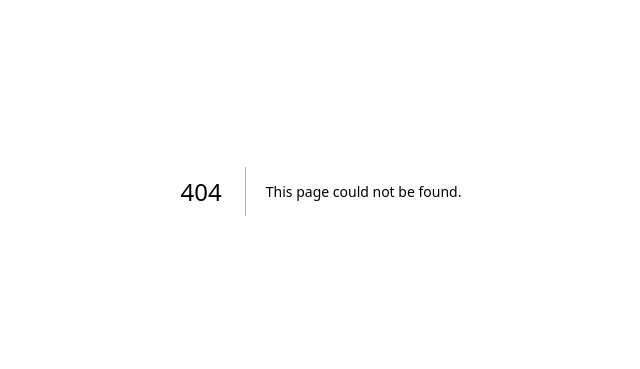
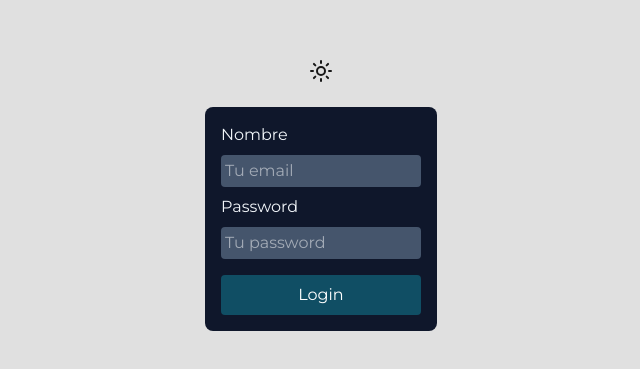
Before and after one commit to SofiDevOs/store-system-admin-panel, a Next.js app: page /login in a window 1280 px wide. Before the commit this address had no page. Shown: the part 209-578 px from the top of the page, without its empty margins (319-959 px from the left). Built offline with nearby package versions, Linux system fonts and the light colour scheme; no server answers.

Commit message:
✨ Feat:introduce authentication

```diff
--- a/src/app/dashboard/components/sections/AbsenseTable.tsx
+++ b/src/app/dashboard/components/sections/AbsenseTable.tsx
@@ -6,7 +6,7 @@ interface Props {
 	children?: React.ReactNode;
 }
 
-const AbsenseTable = ({  tableMenu,  children }: Props) => {
+const AbsenseTable = ({  tableMenu,   children }: Props) => {
 	return (
 		<div className="bg-slate-700 dark:bg-slate-900 border border-slate-500/30  rounded-xl p-4 w-full  ">
 			<table className="table-auto md:table-fixed border-collapse w-full min-h-fit ">
--- a/src/app/dashboard/components/sections/BasicStats.tsx
+++ b/src/app/dashboard/components/sections/BasicStats.tsx
@@ -18,7 +18,7 @@ export const BasicStats = () => {
 					<EmployeeStats/>
 				</DashboardCard>
 				<DashboardCard className='[grid-area:el-3] items-center p-0' >
-					<Schedule className="bg-slate-900"/>
+					<Schedule className="bg-transparent border-none text-primary"/>
 				</DashboardCard>
 			</section>
 		</>
--- a/src/app/dashboard/layout.tsx
+++ b/src/app/dashboard/layout.tsx
@@ -25,7 +25,7 @@ const DashboardLayout = ({ children }: { children: React.ReactNode }) => {
           <Footer isActive={isActive} />
         </Sidebar>
         <div className="flex flex-col w-full h-full [grid-area:main]">
-          <header className="flex justify-between sticky top-0 bg-background z-10 items-center px-2 py-2  mb-5">
+          <header className="flex justify-between sticky top-0 bg-background z-10 items-center px-2 py-2  mb-5 z-100">
             <h1 className=" font-bold flex items-center gap-2">
               <ChevronRight className="w-4 h-4" /> {pathname}
             </h1>
--- a/src/app/dashboard/page.tsx
+++ b/src/app/dashboard/page.tsx
@@ -25,7 +25,7 @@ const page = () => {
       <BasicStats />
       <AbsenseTable
 				absenceData={absenceData as AbsenceEmployee[]}
-				columns={columns}
+
 				tableMenu={tableMenu}
 			>
 				{absenceData.map((row) => (
@@ -53,6 +53,11 @@ const page = () => {
 								<TagStatus status={row.status as Status} />
 							</td>
 						)}
+						<td>
+							<button className="px-3 py-1 rounded bg-slate-900 dark:bg-slate-600 text-sm">
+								Ver detalles
+							</button>
+						</td>
 					</tr>
 				))}
 			</AbsenseTable>
--- /dev/null
+++ b/src/app/login/components/LoginForm.tsx
@@ -0,0 +1,44 @@
+"use client";
+import Form from "next/form";
+import { useAuth } from "@/hooks/useAuth";
+
+const LoginForm = () => {
+	const { login, isLoading, error } = useAuth();
+
+	return (
+		<Form
+			noValidate
+			action={login}
+			className="flex flex-col self-center p-4  text-slate-100 bg-slate-900 w-fit  rounded-lg gap-2"
+		>
+			<label htmlFor="email">Nombre</label>
+			<input
+				type="email"
+				name="email"
+				placeholder="Tu email"
+				className="rounded p-1 bg-slate-600 text-white"
+				disabled={isLoading}
+				required
+			/>
+			<label htmlFor="password">Password</label>
+			<input
+				type="password"
+				name="password"
+				placeholder="Tu password"
+				className="rounded p-1 bg-slate-600 text-white"
+				disabled={isLoading}
+				required
+			/>
+			<button
+				type="submit"
+				disabled={isLoading}
+				className="mt-2 p-2 bg-cyan-900 rounded text-white hover:bg-cyan-700 transition-colors cursor-pointer"
+			>
+				{isLoading ? "Iniciando sesión..." : "Login"}
+			</button>
+			{error && <p className="text-red-500 mt-1 text-xs">{error}</p>}
+		</Form>
+	);
+};
+
+export default LoginForm;
--- /dev/null
+++ b/src/app/login/page.tsx
@@ -0,0 +1,17 @@
+import { ThemeToggle } from "@/components/ThemeToggle";
+import { ThemeProvider } from "@/context/ThemeContext";
+
+import LoginForm from "./components/LoginForm";
+
+const page = () => {
+	return (
+		<ThemeProvider>
+			<section className="flex flex-col  justify-center items-center gap-4 w-full h-full min-h-screen">
+				<ThemeToggle />
+				<LoginForm />
+			</section>
+		</ThemeProvider>
+	);
+};
+
+export default page;
--- /dev/null
+++ b/src/hooks/useAuth.ts
@@ -0,0 +1,78 @@
+import { useState } from "react";
+import { useRouter } from "next/navigation";
+export const useAuth = () => {
+	const [isLoading, setIsLoading] = useState(false);
+	const [error, setError] = useState<string | null>(null);
+	const router = useRouter();
+	const API_URL = process.env.NEXT_PUBLIC_API_URL;
+
+	const login = async (formData: FormData) => {
+		setIsLoading(true);
+		setError(null);
+		const email = formData.get("email")?.toString() || "";
+		const password = formData.get("password")?.toString() || "";
+
+		if (email.trim() === "") {
+			setError("Email is required");
+			setIsLoading(false);
+			return;
+		}
+
+		if (password.trim() === "") {
+			setError("Password is required");
+			setIsLoading(false);
+			return;
+		}
+
+		try {
+			const csrfResponse = await fetch(`${API_URL}/auth/csrf-token`, {
+				method: "GET",
+				credentials: "include",
+				headers: {
+					Accept: "application/json",
+				},
+				cache: "no-store",
+			});
+
+			if (!csrfResponse.ok) {
+				throw new Error("Unable to establish a secure connection with the server");
+			}
+
+			const { csrfToken } = await csrfResponse.json();
+
+			const loginResponse = await fetch(`${API_URL}/auth/login`, {
+				method: "POST",
+				credentials: "include",
+				headers: {
+					"Content-Type": "application/json",
+					"x-csrf-token": csrfToken,
+				},
+				body: JSON.stringify({ email, password }),
+			});
+
+			if (!loginResponse.ok) {
+				const errorData = await loginResponse.json().catch(() => null);
+				throw new Error(
+					errorData?.errors?.[0]?.msg || errorData?.message || "Login failed",
+				);
+			}
+
+			router.push("/");
+			router.refresh();
+		// eslint-disable-next-line @typescript-eslint/no-unused-vars
+		} catch (error: unknown) {
+            if(email.trim() === ""){
+                setError("Email is required");
+                return;
+            }
+            if(password.trim() === ""){
+                setError("Password is required");
+                return;
+            }
+			setError("An error occurred during login");
+		} finally {
+			setIsLoading(false);
+		}
+	};
+	return { login, isLoading, error };
+};
--- /dev/null
+++ b/src/middleware.ts
@@ -0,0 +1,26 @@
+import { request } from "http";
+import { NextResponse } from "next/server";
+import { NextRequest } from "next/server";
+
+export function middleware(req: NextRequest) {
+	const hasSession = req.cookies.has("token");
+	const { pathname } = req.nextUrl;
+	if (pathname == "/") {
+		if (hasSession) {
+			return NextResponse.redirect(new URL("/dashboard", req.url));
+		} else {
+			return NextResponse.redirect(new URL("/login", req.url));
+		}
+	}
+	if (pathname.startsWith("/dashboard") && !hasSession) {
+		return NextResponse.redirect(new URL("/login", req.url));
+	}
+
+	if (pathname.startsWith("/login") && hasSession) {
+		return NextResponse.redirect(new URL("/dashboard", req.url));
+	}
+    return NextResponse.next();
+}
+export const config = {
+    matcher: ["/", "/dashboard/:path*", "/login"],
+};
```
